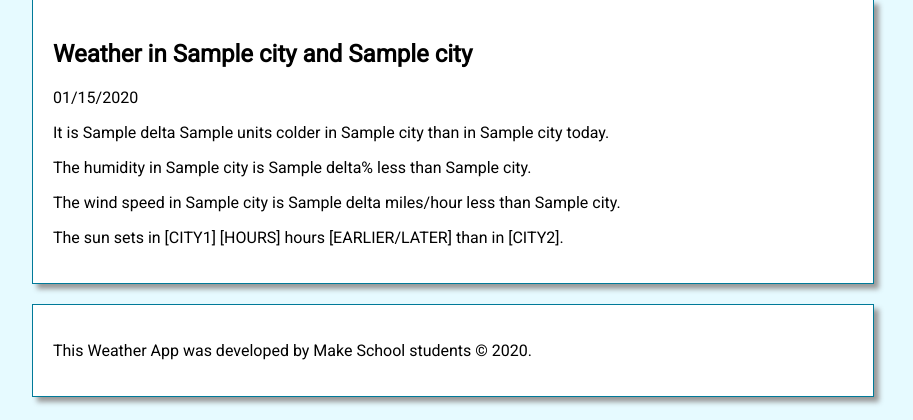
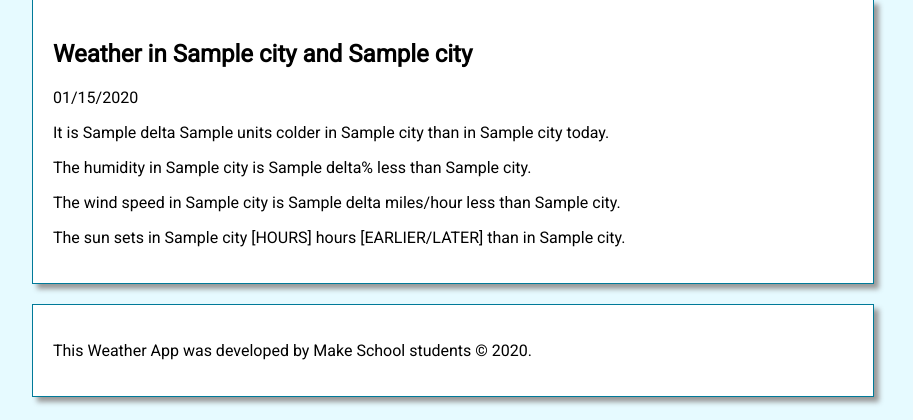
Before and after one commit to scottzyang/weather-api, a Flask app: template templates/comparison_results.html in a window 1280 px wide. Shown: the part 90-510 px from the top of the page, without its empty margins (208-1121 px from the left). Run offline with Flask 2, Linux system fonts and the light colour scheme; the template is opened without the code that fills it: most values are stand-ins (such as "Sample title", 1, 10 or a date in 2020).

Commit message:
Add city names to sunset output in HTML

```diff
--- a/templates/comparison_results.html
+++ b/templates/comparison_results.html
@@ -45,7 +45,7 @@
     </p>
 
     <p>
-        The sun sets in [CITY1] [HOURS] hours [EARLIER/LATER] than in [CITY2].
+        The sun sets in {{city1['city']}} [HOURS] hours [EARLIER/LATER] than in {{city2['city']}}.
     </p>
 
 </section>
```
